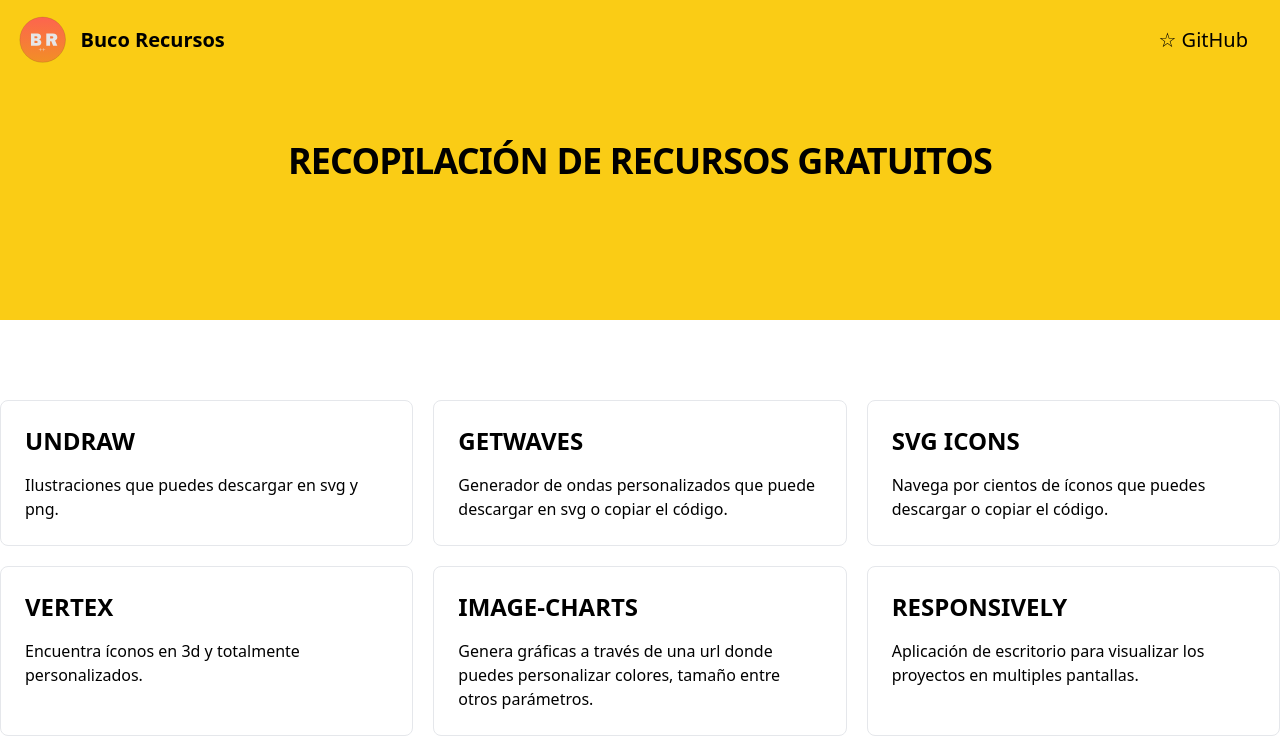
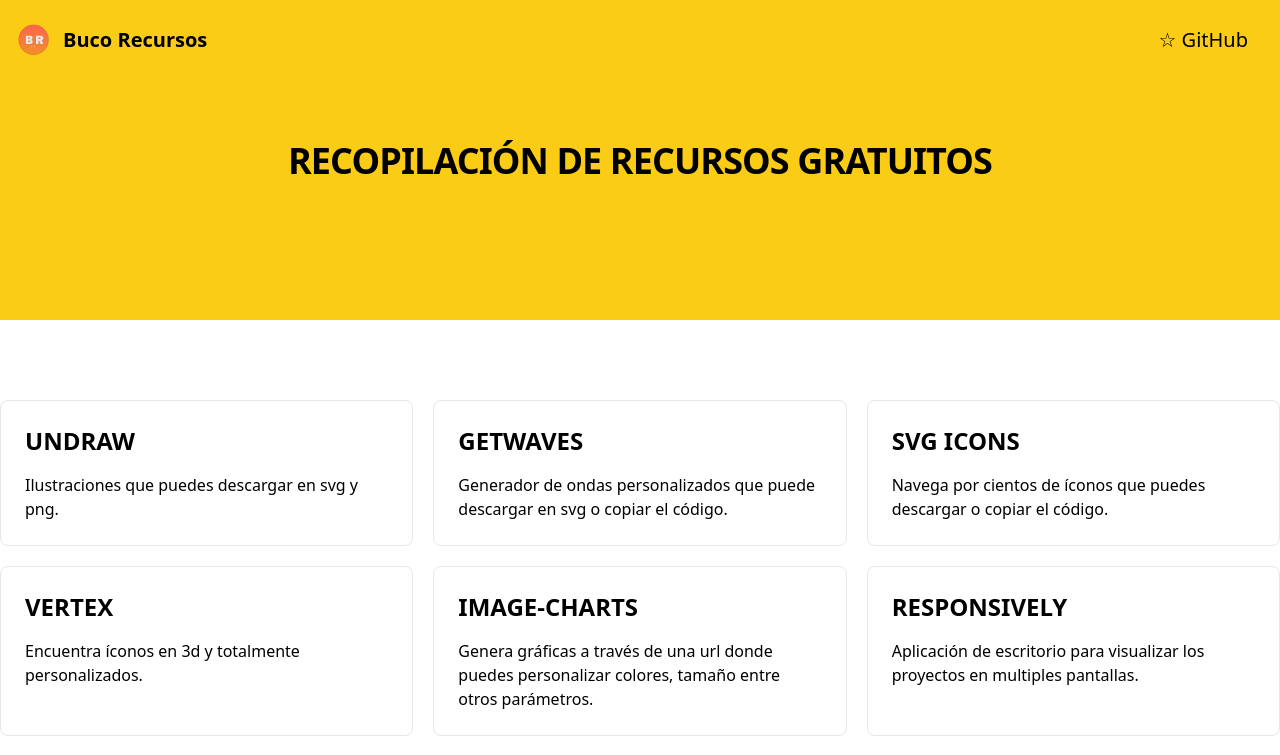
Before and after one commit to omarcardoze/bucorecursos, a Next.js app: page / in a window 1280 px wide. Shown: the top 755 px of the page. Built offline with nearby package versions, Linux system fonts and the light colour scheme.

Commit message:
Change img to Next Image

```diff
--- a/components/NavBar.tsx
+++ b/components/NavBar.tsx
@@ -1,9 +1,17 @@
+import Image from 'next/image'
+
 export const Navbar = () => {
   return (
     <nav className='container w-full flex justify-center px-2 sm:px-4 py-2.5 bg-transparent absolute top-0'>
       <div className='container flex flex-wrap items-center justify-between mx-auto'>
         <a href='https://bucorecursos.vercel.app/' className='flex items-center'>
-          <img src='/logo.svg' className='h-6 mr-3 sm:h-14' alt='Logo' />
+          <Image
+            src='/logo.svg'
+            className='mr-3 sm:h-14'
+            width={35}
+            height={35}
+            alt='Logo'
+          />
           <span className='self-center text-xl font-semibold whitespace-nowrap text-black'>
             Buco Recursos
           </span>
```
